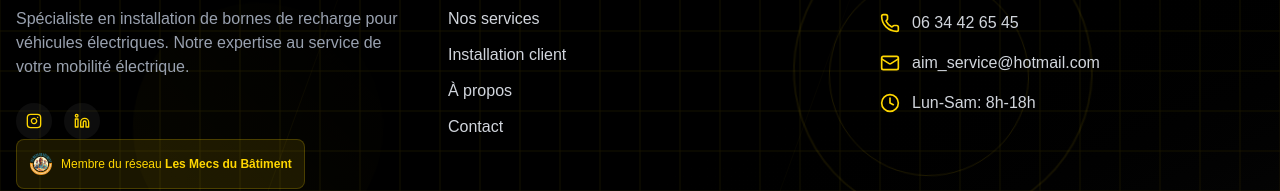
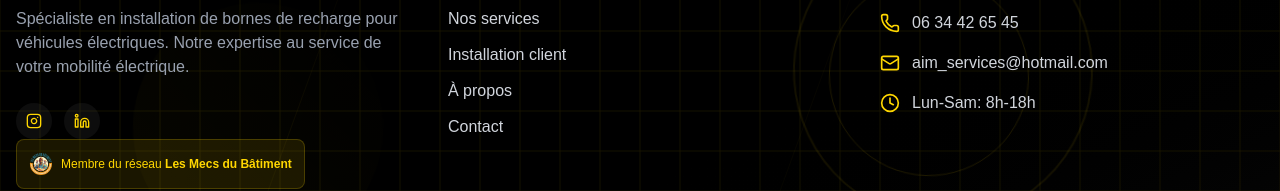
Before and after one commit to EddyBough/aim-service, a Next.js app: page / in a window 1280 px wide. Shown: the part 8192-8383 px from the top of the page. Built offline with nearby package versions, Linux system fonts and the light colour scheme.

Commit message:
change mail adress in footer

```diff
--- a/src/app/components/footer.tsx
+++ b/src/app/components/footer.tsx
@@ -20,7 +20,7 @@ export default function FooterSection() {
           }
         });
       },
-      { threshold: 0.1 }
+      { threshold: 0.1 },
     );
 
     if (sectionEl) observer.observe(sectionEl);
@@ -322,7 +322,7 @@ export default function FooterSection() {
                   href="mailto:aim_service@hotmail.com"
                   className="text-gray-300 hover:text-white"
                 >
-                  aim_service@hotmail.com
+                  aim_services@hotmail.com
                 </a>
               </li>
               <li className="flex justify-center xl:justify-start lg:justify-start items-center">
```
